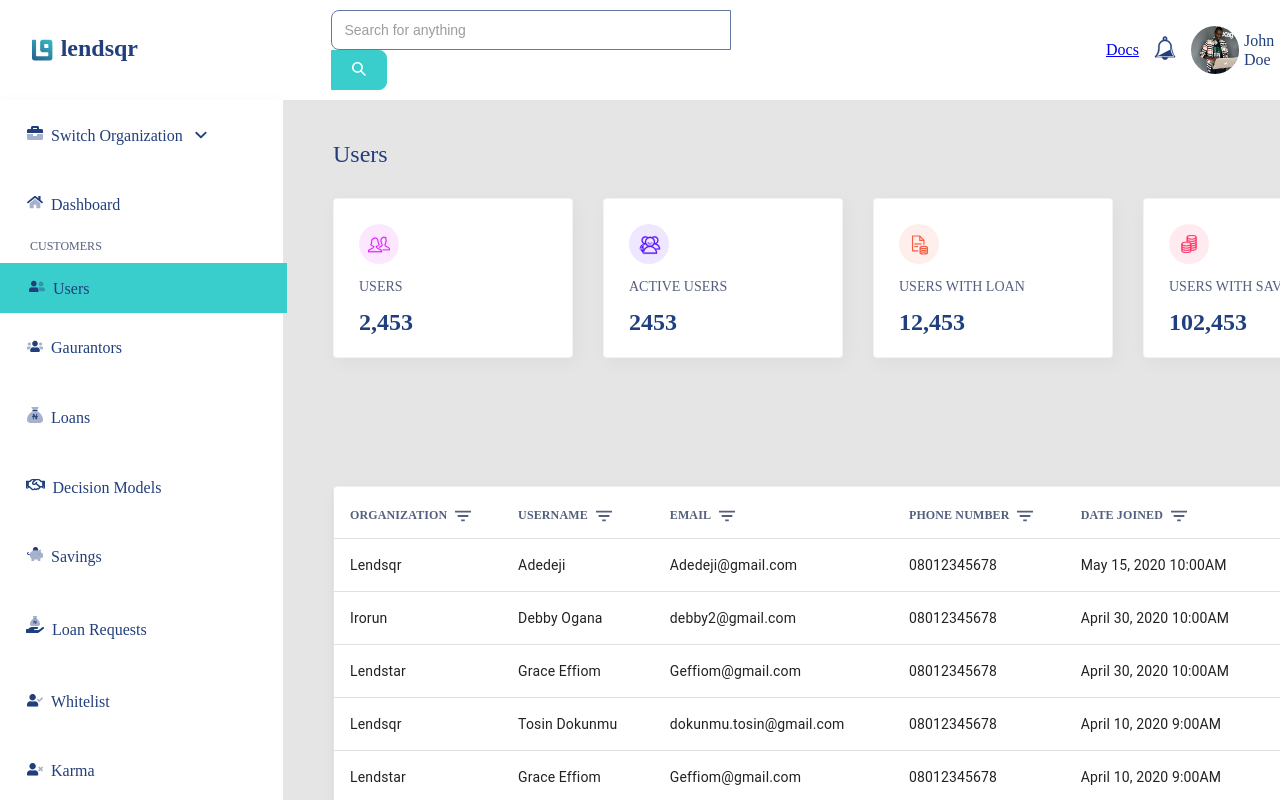
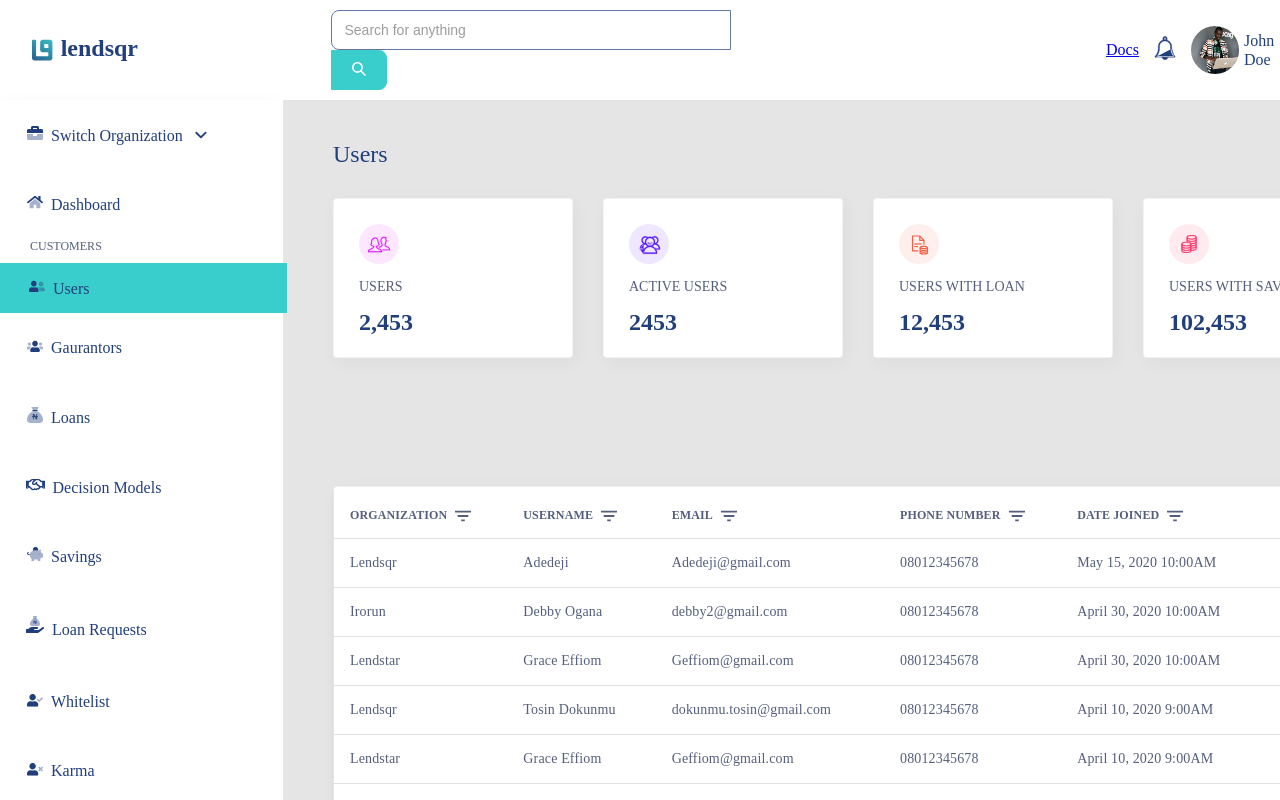
Before and after one commit to Danny4life/lendsqr, a React (Create React App) app: page /dashboard in a window 1280 px wide. Shown: the top 800 px of the page. Built offline with nearby package versions, Linux system fonts and the light colour scheme.

Commit message:
edit table cells

```diff
--- a/src/components/dashboardTable/dashboardTable.scss
+++ b/src/components/dashboardTable/dashboardTable.scss
@@ -47,4 +47,13 @@
 
      }
 
+     .tableCell {
+        font-family: 'Work Sans';
+        font-style: normal;
+        font-weight: 400;
+        font-size: 14px;
+        line-height: 16px;
+        color: #545F7D;
+     }
+
 }
```
